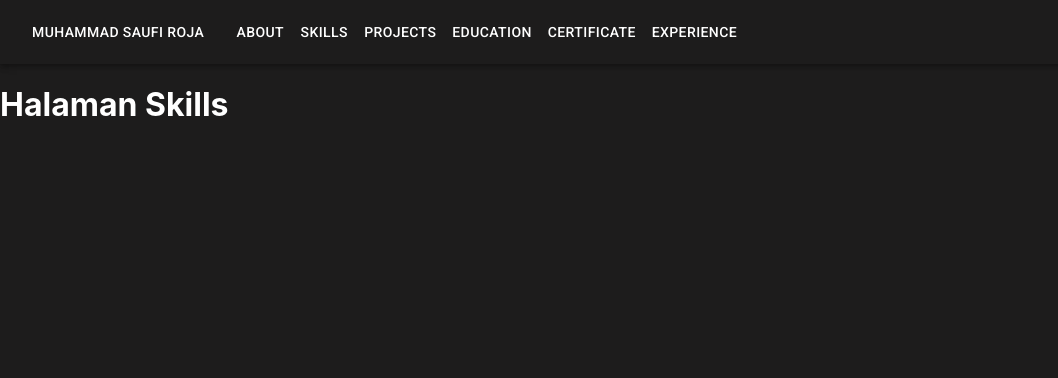
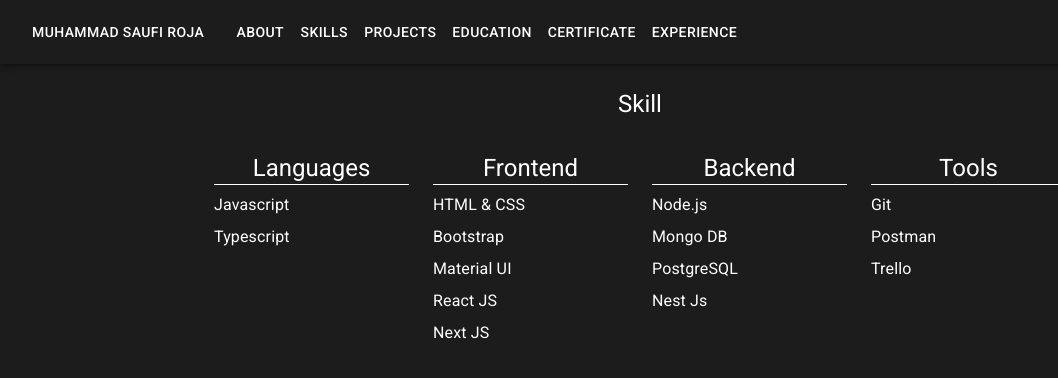
Before and after one commit to saufiroja/portofolio, a React (Create React App) app: page /skills in a window 1280 px wide. Shown: the top 378 px of the page, without its empty margins (0-1058 px from the left). Built offline with nearby package versions, Linux system fonts and the light colour scheme.

Commit message:
added skils routes

```diff
--- a/src/components/Skills/Skills.jsx
+++ b/src/components/Skills/Skills.jsx
@@ -1,9 +1,85 @@
+import { Box, Container, Grid, Typography } from '@mui/material';
 import React from 'react';
+
+const languages = ['Javascript', 'Typescript'];
+const frontend = [
+  'HTML & CSS',
+  'Bootstrap',
+  'Material UI',
+  'React JS',
+  'Next JS',
+];
+const backend = ['Node.js', 'Mongo DB', 'PostgreSQL', 'Nest Js'];
+const tools = ['Git', 'Postman', 'Trello'];
 
 const Skills = () => {
   return (
     <>
-      <h1>Halaman Skills</h1>
+      <Box px={{ xs: 5, sm: 5 }} py={{ xs: 5, sm: 3 }}>
+        <Container maxWidth='md'>
+          <Typography variant='h5' align='center'>
+            Skill
+          </Typography>
+          <Grid container spacing={3} mt={1}>
+            <Grid item xs={12} md={3}>
+              <Box borderBottom={1}>
+                <Typography variant='h5' align='center'>
+                  Languages
+                </Typography>
+              </Box>
+              {languages.map((language) => {
+                return (
+                  <Box mt={1} key={language}>
+                    <Typography>{language}</Typography>
+                  </Box>
+                );
+              })}
+            </Grid>
+            <Grid item xs={12} sm={3}>
+              <Box borderBottom={1}>
+                <Typography variant='h5' align='center'>
+                  Frontend
+                </Typography>
+              </Box>
+              {frontend.map((frontend) => {
+                return (
+                  <Box mt={1} key={frontend}>
+                    <Typography>{frontend}</Typography>
+                  </Box>
+                );
+              })}
+            </Grid>
+            <Grid item xs={12} sm={3}>
+              <Box borderBottom={1}>
+                <Typography variant='h5' align='center'>
+                  Backend
+                </Typography>
+              </Box>
+              {backend.map((backend) => {
+                return (
+                  <Box mt={1} key={backend}>
+                    <Typography>{backend}</Typography>
+                  </Box>
+                );
+              })}
+            </Grid>
+            <Grid item xs={12} sm={3}>
+              <Box borderBottom={1}>
+                <Typography variant='h5' align='center'>
+                  Tools
+                </Typography>
+              </Box>
+              {tools.map((tool) => {
+                return (
+                  <Box mt={1} key={tool}>
+                    <Typography>{tool}</Typography>
+                  </Box>
+                );
+              })}
+            </Grid>
+          </Grid>
+        </Container>
+      </Box>
     </>
   );
 };
```
